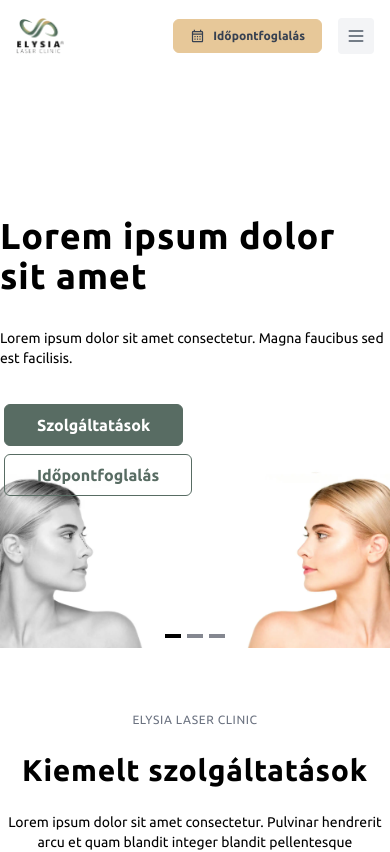
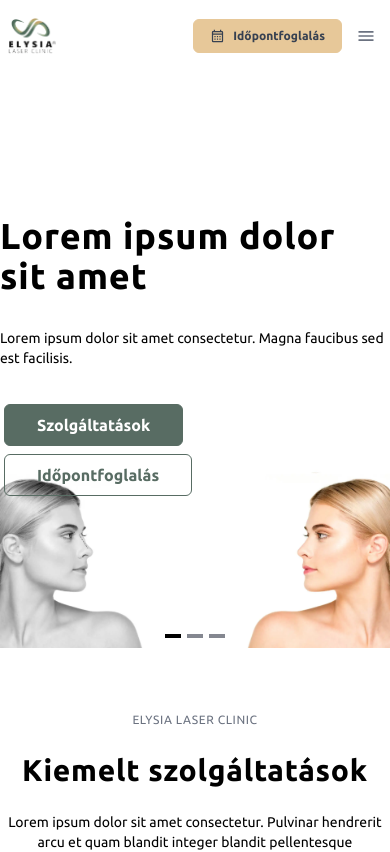
Before and after one commit to omgzsa/elysia-app, a Vue app in the folder frontend/: page / in a window 390 px wide. Shown: the top 852 px of the page. Built offline with nearby package versions, Linux system fonts and the light colour scheme; no server answers.

Commit message:
different icons and positioned mobile-menu

```diff
--- a/frontend/src/components/TheNavbar.vue
+++ b/frontend/src/components/TheNavbar.vue
@@ -1,7 +1,17 @@
 <script setup>
+import { ref } from "vue";
 import { RouterLink } from "vue-router";
 import { useGetImageUrl } from "../composables/getImageUrl";
+import TheNavbarMobile from "./TheNavbarMobile.vue";
+
+// icons
+import IconMenu from "./icons/IconMenu.vue";
+// import IconMenuShort from "./icons/IconMenuShort.vue";
 import IconCalendar from "./icons/IconCalendar.vue";
+import IconWindowClose from "./icons/IconWindowClose.vue";
+
+const isMobileMenuOpen = ref(false);
+const toggleNav = () => (isMobileMenuOpen.value = !isMobileMenuOpen.value);
 
 defineProps({
   logo: {
@@ -10,9 +20,11 @@ defineProps({
   },
 });
 </script>
+
 <template>
-  <div class="mx-auto max-w-screen-xl px-4 sm:px-6 lg:px-8">
+  <div class="relative mx-auto max-w-screen-xl px-2 sm:px-4 lg:px-6">
     <div class="flex h-16 items-center justify-between mt-1">
+      <!-- LOGO -->
       <div class="md:flex md:items-center md:gap-12">
         <a class="block text-teal-600 w-12 sm:w-16 md:w-20" href="/">
           <span class="sr-only">Home</span>
@@ -20,12 +32,13 @@ defineProps({
         </a>
       </div>
 
+      <!-- DESKTOP MENU -->
       <div class="hidden lg:block">
         <nav aria-label="Site Nav">
           <ul class="flex items-center gap-6 text-sm">
             <li>
               <a
-                class="text-gray-500 transition hover:text-gray-500/75 font-bold text-xs"
+                class="text-gray-500 transition hover:text-gray-500/75 hover:text-secondary-100 font-bold text-xs"
                 href="/"
               >
                 Kezdőlap
@@ -80,7 +93,8 @@ defineProps({
         </nav>
       </div>
 
-      <div class="flex items-center gap-4">
+      <!-- IDŐPONTFOGLALÁS -->
+      <div class="flex items-center gap-2">
         <div class="sm:flex sm:gap-4">
           <RouterLink :to="{ name: 'services', path: '/services' }">
             <button
@@ -90,34 +104,63 @@ defineProps({
                 class="absolute w-64 h-0 transition-all duration-300 origin-center rotate-45 -translate-x-20 bg-white top-1/2 group-hover:h-64 group-hover:-translate-y-32 ease"
               ></span>
               <span
-                class="text-xs md:text-sm font-bold flex flex-row items-center gap-2 relative transition duration-300 group-hover:text-secondary-100 ease"
+                class="text-xs sm:text-sm font-bold flex flex-row items-center gap-2 relative transition duration-300 group-hover:text-secondary-100 ease"
                 ><IconCalendar /> <span>Időpontfoglalás</span></span
               >
             </button>
           </RouterLink>
         </div>
 
+        <!-- MOBILE MENU button -->
         <div class="block lg:hidden">
           <button
-            class="rounded bg-gray-100 p-2 text-gray-600 transition hover:text-gray-600/75"
+            @click="toggleNav"
+            :aria-expanded="isMobileMenuOpen ? 'true' : 'false'"
+            aria-label="Toggle mobile menu"
+            class="rounded p-1.5 sm:p-2 text-gray-500 transition hover:text-gray-700 hover:bg-gray-200"
           >
-            <svg
-              xmlns="http://www.w3.org/2000/svg"
-              class="h-5 w-5"
-              fill="none"
-              viewBox="0 0 24 24"
-              stroke="currentColor"
-              stroke-width="2"
-            >
-              <path
-                stroke-linecap="round"
-                stroke-linejoin="round"
-                d="M4 6h16M4 12h16M4 18h16"
-              />
-            </svg>
+            <IconMenu :class="{ hidden: isMobileMenuOpen }" />
+            <IconWindowClose :class="{ hidden: !isMobileMenuOpen }" />
           </button>
         </div>
       </div>
     </div>
+
+    <!-- Mobile sidebar -->
+    <!-- <Transition name="slide"> -->
+    <div :class="{ block: isMobileMenuOpen, hidden: !isMobileMenuOpen }">
+      <TheNavbarMobile />
+    </div>
+    <!-- </Transition> -->
   </div>
 </template>
+
+<style>
+/* slide in animation */
+/* .slide-enter-active {
+  animation: slide-in 0.3s ease-out forwards;
+}
+
+@keyframes slide-in {
+  from {
+    transform: translateX(-100%);
+  }
+  to {
+    transform: translateX(0);
+  }
+} */
+
+/* slide out animation */
+/* .slide-leave-active {
+  animation: slide-out 0.3s ease-out forwards;
+}
+
+@keyframes slide-out {
+  from {
+    transform: translateX(0);
+  }
+  to {
+    transform: translateX(-100%);
+  }
+} */
+</style>
```
